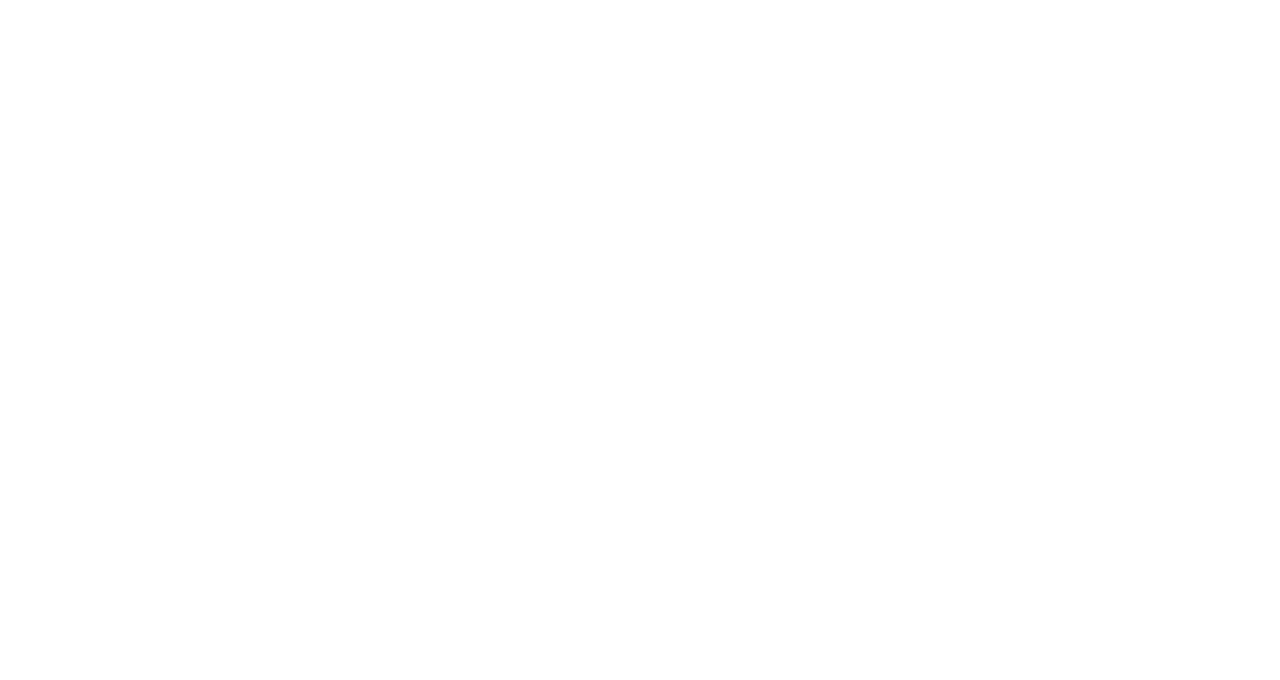
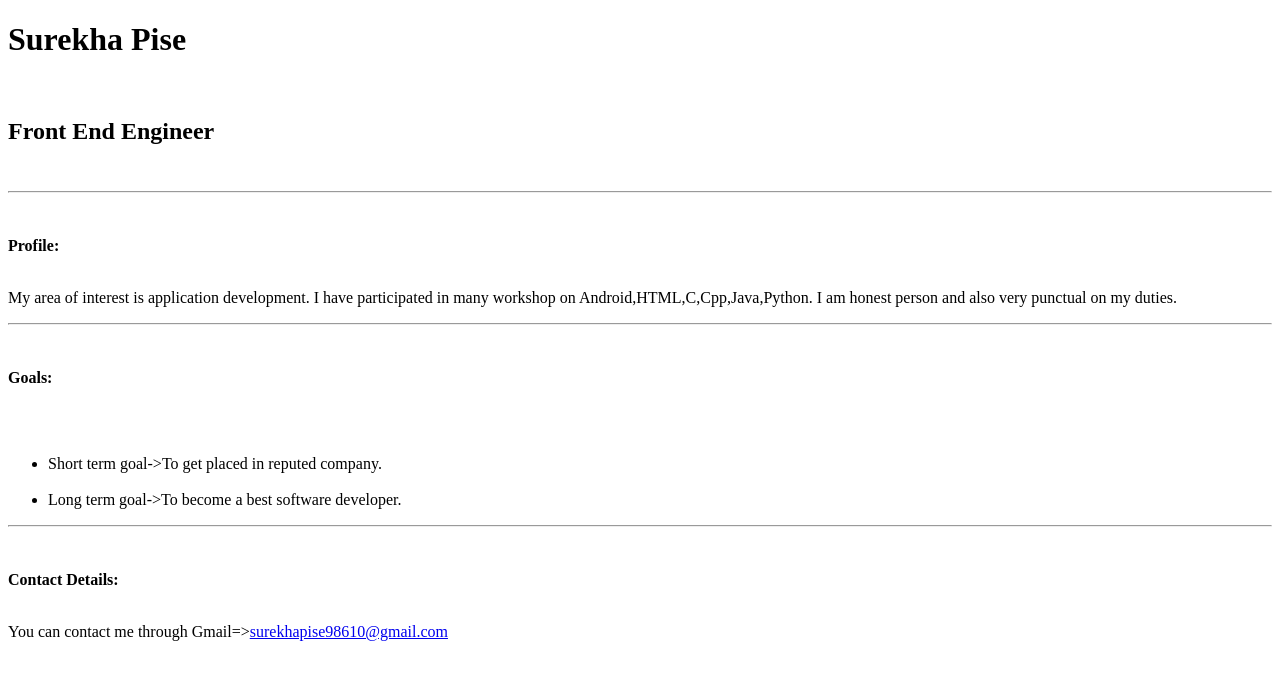
Before and after one commit to surekhapise/personal-portfolio-page, a plain HTML site: page index.html in a window 1280 px wide. Drawn offline with Linux system fonts and the light colour scheme.

Commit message:
Index.html file generated

```diff
--- a/index.html
+++ b/index.html
@@ -1 +1,45 @@
 <!-- Add your HTML Code here -->
+<!DOCTYPE html>
+<html>
+  <head>
+    <title>Personal portfolio Page</title>
+    <link href="style.css" type="text/css" rel="stylesheet">
+  </head>
+  <body>
+    <div class="profileBody">
+      <h1>Surekha Pise</h1><br>
+      <h2>Front End Engineer</h2><br>
+      <hr/><br><br>
+      <strong>Profile:</strong><br>
+      <p>
+        <br>
+        My area of interest is application development.
+        I have participated in many workshop on Android,HTML,C,Cpp,Java,Python.
+        I am honest person and also very punctual on my duties.
+      </p>
+      <hr/>
+      <br><br>
+      <strong>Goals:</strong>
+      <p><br><br>
+      <ul>
+          <li>
+            Short term goal->To get placed in reputed company.
+          </li>
+          <br>
+          <li>
+            Long term goal->To become a best software developer.
+           </li>
+      </ul>
+      </p>
+    <hr/>
+    <br><br>
+    <strong>Contact Details:
+    </strong>
+    <br><br>
+    <p>
+      You can contact me through Gmail=><a href="surekhapise98610@gmail.com">surekhapise98610@gmail.com</a>
+      <br>
+    </p>
+    </div>
+  </body>
+<html>
```
